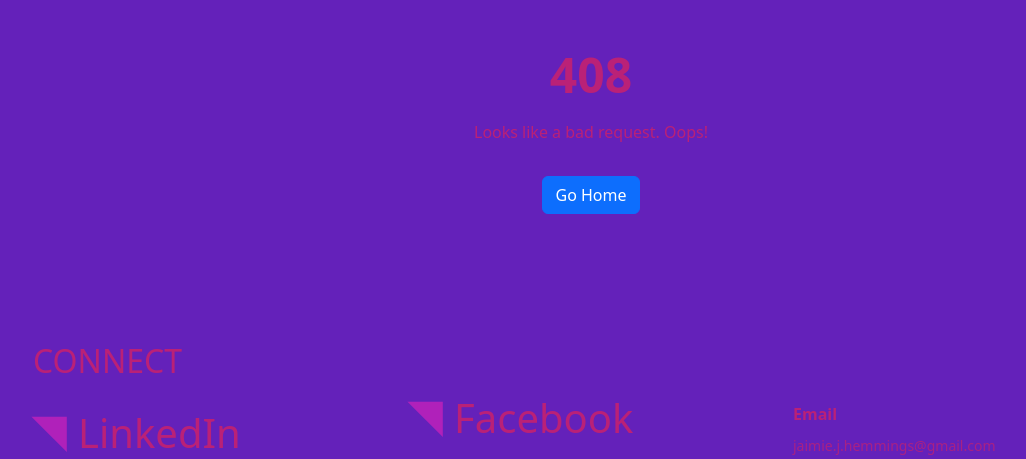
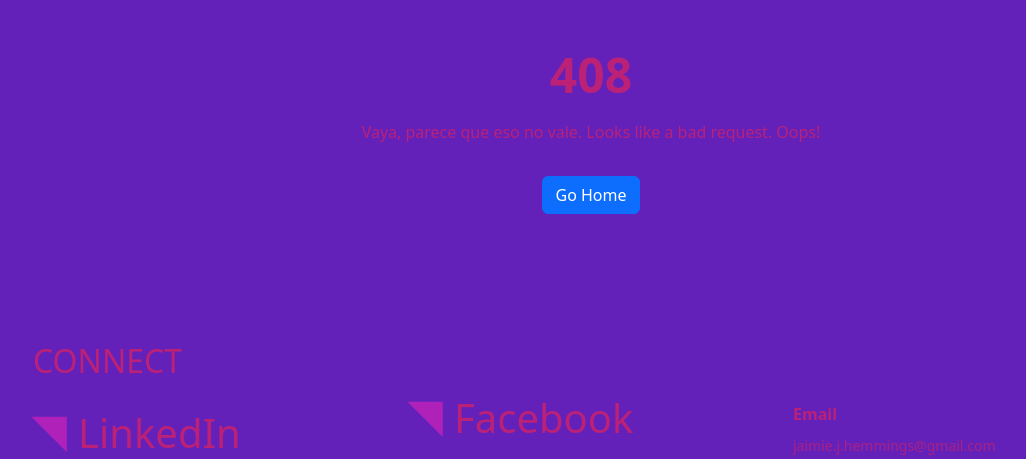
Before and after one commit to LidiaMorejudo/spanresources, a Python web app: template spanresources/templates/408.html in a window 1280 px wide. Shown: the part 58-517 px from the top of the page, without its empty margins (49-1075 px from the left). Run offline with Jinja, Linux system fonts and the light colour scheme; the template is opened without the code that fills it: most values are stand-ins (such as "Sample title", 1, 10 or a date in 2020).

Commit message:
Added Spanish phrase to the error message for page 408 for error

```diff
--- a/spanresources/templates/408.html
+++ b/spanresources/templates/408.html
@@ -4,7 +4,7 @@
     <div class="row">
       <div class="col-12">
         <h1 class="display-5 fw-bold mb-3">408</h1>
-        <p>Looks like a bad request. Oops!</p>
+        <p>Vaya, parece que eso no vale. Looks like a bad request. Oops!</p>
         <a href="{{ url_for('home') }}" class="btn btn-primary mt-3">Go Home</a>
         <p class="mt-5">{{error_message}}</p>
       </div>
```
